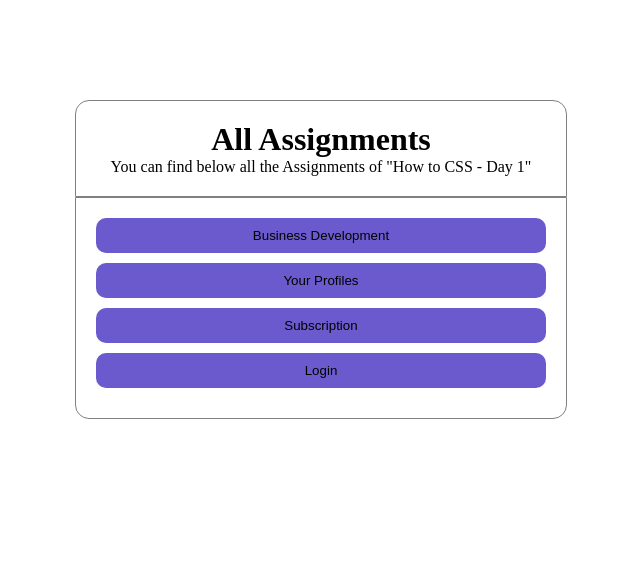
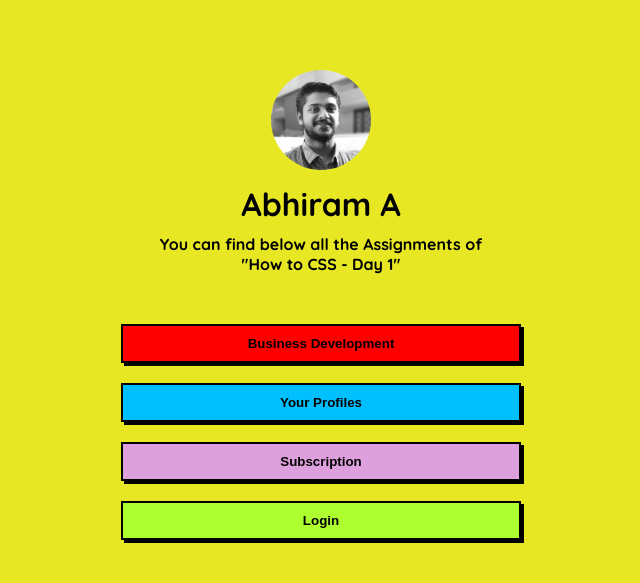
Before and after one commit to abhiramelf/css-day1, a plain HTML site: page index.html in a window 1280 px wide. Shown: the whole page, without its empty margins (319-959 px from the left). Drawn offline with Linux system fonts and the light colour scheme.

Commit message:
Home page revamp

```diff
--- a/Subscription/style.css
+++ b/Subscription/style.css
@@ -49,4 +49,5 @@ p {
 
 .btn:hover {
     cursor: pointer;
+    background-color: rgb(240, 240, 240);
 }
--- a/index.html
+++ b/index.html
@@ -5,17 +5,21 @@
     <meta name="viewport" content="width=device-width, initial-scale=1.0">
     <title>Home</title>
     <link rel="stylesheet" href="style.css">
+    <link rel="preconnect" href="https://fonts.googleapis.com">
+    <link rel="preconnect" href="https://fonts.gstatic.com" crossorigin>
+    <link href="https://fonts.googleapis.com/css2?family=Quicksand:wght@400;500;600;700&display=swap" rel="stylesheet">
 </head>
 <body>
     <div class="card-top">
-        <h1>All Assignments</h1>
-        <p>You can find below all the Assignments of "How to CSS - Day 1"</p>
+        <img src="./Your_Profiles/Abhiram_A.jpeg" alt="abhiram_img" class="user-img">
+        <h1>Abhiram A</h1>
+        <p>You can find below all the Assignments of <br> "How to CSS - Day 1"</p>
     </div>
     <div class="card-bottom">
-        <button class="btn" onclick="location.href='./Business_Development/index.html'" type="button">Business Development</button>
-        <button class="btn" onclick="location.href='./Your_Profiles/index.html'" type="button">Your Profiles</button>
-        <button class="btn" onclick="location.href='./Subscription/index.html'" type="button">Subscription</button>
-        <button class="btn" onclick="location.href='./Login/index.html'" type="button">Login</button>
+        <button class="btn-bd" onclick="location.href='./Business_Development/index.html'" type="button">Business Development</button>
+        <button class="btn-yp" onclick="location.href='./Your_Profiles/index.html'" type="button">Your Profiles</button>
+        <button class="btn-s" onclick="location.href='./Subscription/index.html'" type="button">Subscription</button>
+        <button class="btn-l" onclick="location.href='./Login/index.html'" type="button">Login</button>
     </div>
 </body>
 </html>
--- a/style.css
+++ b/style.css
@@ -1,35 +1,82 @@
+body {
+    font-family: 'Quicksand', sans-serif;
+    background-color: rgb(231, 231, 36);
+}
+
 h1,p {
     margin: 0;
+    margin: 10px;
 }
 
-hr {
-    padding: 0;
+p {
+    font-weight: bold;
 }
 
 .card-top {
-    border: 1px solid grey;
-    border-radius: 14px 14px 0 0;
-    width: 450px;
+    width: 400px;
     padding: 20px;
-    margin: 100px auto 0 auto;
+    margin: 50px auto 0 auto;
     text-align: center;
 }
 
+.user-img {
+    width: 100px;
+    height: 100px;
+    border-radius: 50%;
+}
+
 .card-bottom {
-    border: 1px solid grey;
-    border-radius: 0 0 14px 14px;
-    width: 450px;
+    width: 400px;
     padding: 20px;
     margin: 0 auto 0 auto;
     text-align: center;
 }
 
-.btn {
+.btn-bd {
     width: 100%;
-    background-color:slateblue;
-    border: none;
-    border-radius: 10px;
+    background-color:red;
+    border: 2px solid black;
     padding: 10px;
-    margin-bottom: 10px;
+    margin-bottom: 20px;
+    box-shadow: 3px 3px;
     box-sizing: border-box;
+    font-weight: bold;
 }
+
+.btn-yp {
+    width: 100%;
+    background-color: deepskyblue;
+    border: 2px solid black;
+    padding: 10px;
+    margin-bottom: 20px;
+    box-shadow: 3px 3px;
+    box-sizing: border-box;
+    font-weight: bold;
+}
+
+.btn-s {
+    width: 100%;
+    background-color:plum;
+    border: 2px solid black;
+    padding: 10px;
+    margin-bottom: 20px;
+    box-shadow: 3px 3px;
+    box-sizing: border-box;
+    font-weight: bold;
+}
+
+.btn-l {
+    width: 100%;
+    background-color: greenyellow;
+    border: 2px solid black;
+    padding: 10px;
+    margin-bottom: 20px;
+    box-shadow: 3px 3px;
+    box-sizing: border-box;
+    font-weight: bold;
+}
+
+.btn-bd:hover, .btn-yp:hover, .btn-l:hover, .btn-s:hover {
+    cursor: pointer;
+    box-shadow: 5px 5px;
+}
```
Also changed, not shown: 1 other file.
